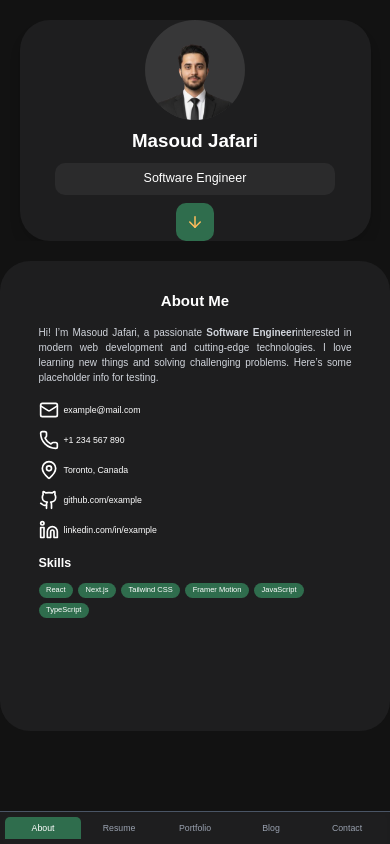
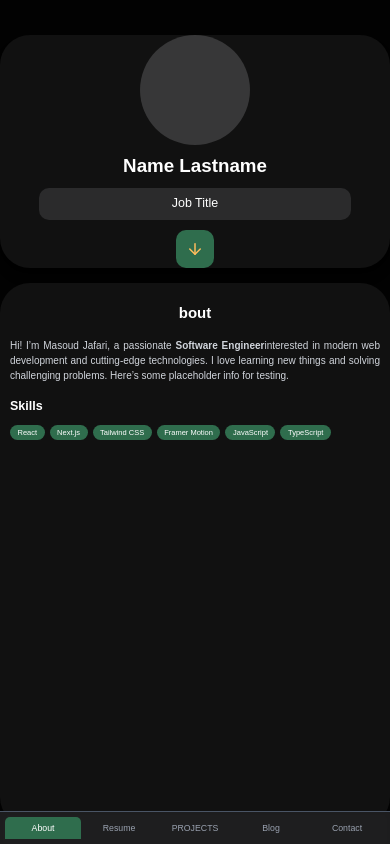
Before and after one commit to Masoud2025/portfolio, a Next.js app: page / in a window 390 px wide. Built offline with nearby package versions, Linux system fonts and the light colour scheme.

Commit message:
feat(responsive issues): 1-fix responsive issues

```diff
--- a/src/app/globals.css
+++ b/src/app/globals.css
@@ -14,3 +14,15 @@ body {
     font-size: 10px;
   }
 }
+
+/* Main content component */
+@media (min-width: 1200px) and (max-width: 1300px) {
+  .responsiveFixer {
+    margin-left: 36%;
+  }
+}
+@media (min-width: 1301px) and (max-width: 1500px) {
+  .responsiveFixer {
+    margin-left: 36%;
+  }
+}
--- a/src/app/layout.tsx
+++ b/src/app/layout.tsx
@@ -24,7 +24,7 @@ export default function RootLayout({
   children: React.ReactNode;
 }>) {
   return (
-    <html lang="en" className="bg-[#121212]">
+    <html lang="en" className="bg-[#020202]">
       <body
         className={`${geistSans.variable} ${geistMono.variable} antialiased`}
       >
--- a/src/app/page.tsx
+++ b/src/app/page.tsx
@@ -8,7 +8,7 @@ export default function Home() {
   return (
     <div>
       <ThemeProvider>
-        <div className="relative">
+        <div className="w-full min-h-screen md:grid md:grid-cols-[260px_auto] gap-6  md:px-36 pt-6">
           <SideBar />
           <MainContent />
         </div>
--- a/src/components/AboutMe.tsx
+++ b/src/components/AboutMe.tsx
@@ -13,10 +13,10 @@ export default function AboutMe() {
       animate={{ opacity: 1, y: 0 }}
       transition={{ duration: 0.8 }}
       className="
-        w-[90%] sm:w-[95%] md:w-[800px]
+         sm:w-[95%] md:w-[800px]
         mx-auto mt-4
         rounded-[30px]
-        p-4 sm:p-6 md:p-8
+
       "
     >
       {/* Title */}
@@ -26,7 +26,7 @@ export default function AboutMe() {
         }
         `}
       >
-        About Me
+        bout
       </h2>
 
       {/* Introduction */}
@@ -41,35 +41,6 @@ export default function AboutMe() {
         love learning new things and solving challenging problems. Here’s some
         placeholder info for testing.
       </motion.p>
-
-      {/* Contact Info */}
-      <motion.div
-        initial={{ opacity: 0, x: -50 }}
-        animate={{ opacity: 1, x: 0 }}
-        transition={{ delay: 0.5, duration: 0.8 }}
-        className="grid grid-cols-1 sm:grid-cols-2 gap-4 mb-6"
-      >
-        <div className="flex items-center text-white space-x-2">
-          <Mail size={20} />
-          <span className="text-sm sm:text-base">example@mail.com</span>
-        </div>
-        <div className="flex items-center text-white space-x-2">
-          <Phone size={20} />
-          <span className="text-sm sm:text-base">+1 234 567 890</span>
-        </div>
-        <div className="flex items-center text-white space-x-2">
-          <MapPin size={20} />
-          <span className="text-sm sm:text-base">Toronto, Canada</span>
-        </div>
-        <div className="flex items-center text-white space-x-2">
-          <Github size={20} />
-          <span className="text-sm sm:text-base">github.com/example</span>
-        </div>
-        <div className="flex items-center text-white space-x-2">
-          <Linkedin size={20} />
-          <span className="text-sm sm:text-base">linkedin.com/in/example</span>
-        </div>
-      </motion.div>
 
       {/* Skills */}
       <motion.div
--- a/src/components/layout/MainContent.tsx
+++ b/src/components/layout/MainContent.tsx
@@ -6,6 +6,7 @@ import Portfolio from "../Portfolio";
 import Blog from "../Blog";
 import Contact from "../ui/Contact";
 import { useTheme } from "../ThemeContext";
+import "../../app/globals.css";
 
 export default function MainContent() {
   const [activeTab, setActiveTab] = useState(0);
@@ -14,59 +15,56 @@ export default function MainContent() {
   const tabs = [
     { title: "About", content: <AboutMe /> },
     { title: "Resume", content: <Resume /> },
-    { title: "Portfolio", content: <Portfolio /> },
+    { title: "PROJECTS", content: <Portfolio /> },
     { title: "Blog", content: <Blog /> },
     { title: "Contact", content: <Contact /> },
   ];
 
   return (
-    <div className="w-full overflow-x-hidden">
-      {/* Main content wrapper */}
+    <div className="w-full flex justify-center">
       <div
         className={`
-          max-w-[600px]
-          w-full
-          mt-8
+          w-full max-w-[700px]
+          mt-6 md:mt-0
           rounded-[30px]
-          transition-all duration-500 ease-in-out
+          transition-all duration-500
           p-4 sm:p-6 lg:p-10
-          md:ml-[380px]  /* Space for fixed sidebar on desktop */
-
           ${
             theme === "light"
-              ? "bg-white text-black border-gray-300"
-              : "bg-[#1E1E1F] text-white border-white"
+              ? "bg-white text-black"
+              : "bg-[#111111] text-white"
           }
         `}
       >
-        {/* Tabs for desktop/tablet */}
+        {/* Desktop Tabs */}
         <div className="hidden md:flex justify-center space-x-6 border-b border-gray-700 pb-3 mb-5">
           {tabs.map((tab, index) => (
             <button
               key={index}
               onClick={() => setActiveTab(index)}
-              className={`px-5 py-2 rounded-t-lg text-lg transition-all
+              className={`
+                px-5 py-2 rounded-t-lg text-lg transition-all
                 ${
                   activeTab === index
-                    ? "bg-[#2F6D4D] text-white"
+                    ? "bg-[#1F7D53] text-white"
                     : "text-gray-400 hover:text-white"
-                }`}
+                }
+              `}
             >
               {tab.title}
             </button>
           ))}
         </div>
 
-        {/* Active tab content */}
+        {/* Content */}
         <div
           className="
-             rounded-lg
+            rounded-lg
             transition-all duration-500
-             hide-scroll
-            h-[450px] md:h-[520px]
+            hide-scroll
+            h-[calc(100vh-320px)]
+            md:h-[520px]
             flex
-            overflow-auto
-            scroll-smooth
           "
         >
           {tabs[activeTab].content}
@@ -78,12 +76,14 @@ export default function MainContent() {
             <button
               key={index}
               onClick={() => setActiveTab(index)}
-              className={`flex-1 py-2 transition-all text-sm
+              className={`
+                flex-1 py-2 transition-all text-sm
                 ${
                   activeTab === index
                     ? "bg-[#2F6D4D] text-white rounded-t-lg"
                     : "text-gray-400"
-                }`}
+                }
+              `}
             >
               {tab.title}
             </button>
--- a/src/components/layout/Sidebar/MainSidebar.tsx
+++ b/src/components/layout/Sidebar/MainSidebar.tsx
@@ -2,8 +2,18 @@
 import Image from "next/image";
 import { useState } from "react";
 import profilePicture from "../../../../public/Masoud-Jafari-resume-removebg-preview.png";
-import { ArrowDown, Moon, Sun } from "lucide-react";
+import {
+  ArrowDown,
+  Github,
+  Linkedin,
+  Mail,
+  MapPin,
+  Moon,
+  Phone,
+  Sun,
+} from "lucide-react";
 import { useTheme } from "../../ThemeContext";
+import { motion } from "framer-motion";
 
 export default function SideBar() {
   const [open, setOpen] = useState(false);
@@ -12,36 +22,31 @@ export default function SideBar() {
   return (
     <div
       className={`
-        w-[90%] md:h-[580px] md:w-[260px]
-        rounded-[30px]  shadow-lg
-        mx-auto
+        w-full md:w-[260px]
+        rounded-[30px] shadow-lg
         transition-all duration-500
-        relative
-        /* Desktop → fixed sidebar */
-        md:fixed md:top-10 md:left-44
-
-        ${
-          theme === "light"
-            ? "bg-white text-black "
-            : "bg-[#1E1E1F] text-white "
-        }
+        mx-auto md:mx-0
+        md:sticky md:top-10
+        ${theme === "light" ? "bg-white text-black" : "bg-[#111111] text-white"}
       `}
     >
       {/* Profile image */}
       <div
-        className={`h-[100px] w-[100px] mx-auto mt-8 rounded-full overflow-hidden
+        className={`h-[110px] w-[110px] mx-auto mt-8 rounded-full overflow-hidden
           ${theme === "light" ? "bg-gray-200" : "bg-[#373738]"}`}
       >
+        {/*
         <Image
-          alt=""
+          alt="profile"
           src={profilePicture}
           className="h-full w-full object-cover object-top"
         />
+        */}
       </div>
 
-      {/* Name and job title */}
+      {/* Name + job title */}
       <div className="flex flex-col items-center mt-4">
-        <h1 className="font-black text-3xl">Masoud Jafari</h1>
+        <h1 className="font-black text-3xl">Name Lastname</h1>
 
         <h1
           className={`
@@ -49,14 +54,14 @@ export default function SideBar() {
             ${theme === "light" ? "bg-gray-300" : "bg-[#2B2B2C]"}
           `}
         >
-          Software Engineer
+          Job Title
         </h1>
       </div>
 
       {/* Mobile open/close button */}
       <button
         onClick={() => setOpen(!open)}
-        className="md:hidden mx-auto mt-3 flex justify-center"
+        className="md:hidden mx-auto mt-4 flex justify-center"
       >
         <div
           className={`
@@ -77,15 +82,14 @@ export default function SideBar() {
           md:max-h-full md:p-4
         `}
       >
-        <div className="flex flex-col space-y-2">
+        <div className="flex flex-col space-y-3">
           <h1>Email: example@mail.com</h1>
           <h1>Phone: +98 912 345 6789</h1>
           <h1>Location: Tehran, Iran</h1>
 
           <ul className="flex space-x-3 mt-3">
-            <li>Link1</li>
-            <li>Link2</li>
-            <li>Link3</li>
+            <li><Github className="cursor-pointer" /></li>
+            <li><Linkedin className="cursor-pointer" /></li>
 
             <li>
               <Moon onClick={toggleTheme} className="cursor-pointer" />
@@ -96,6 +100,34 @@ export default function SideBar() {
 
             <li>FA | EN</li>
           </ul>
+
+          {/* Icons grid */}
+          <motion.div
+            initial={{ opacity: 0, y: 20 }}
+            animate={{ opacity: 1, y: 0 }}
+            transition={{ delay: 0.3, duration: 0.5 }}
+            className="grid grid-cols-1 sm:grid-cols-2 gap-4 mt-4"
+          >
+            <div className="flex items-center space-x-2">
+              <Mail size={20} />
+              <span className="text-sm sm:text-base">example@mail.com</span>
+            </div>
+
+            <div className="flex items-center space-x-2">
+              <Phone size={20} />
+              <span className="text-sm sm:text-base">+1 234 567 890</span>
+            </div>
+
+            <div className="flex items-center space-x-2">
+              <MapPin size={20} />
+              <span className="text-sm sm:text-base">Toronto, Canada</span>
+            </div>
+
+            <div className="flex items-center space-x-2">
+              <Github size={20} />
+              <span className="text-sm sm:text-base">github.com/example</span>
+            </div>
+          </motion.div>
         </div>
       </div>
     </div>
```
